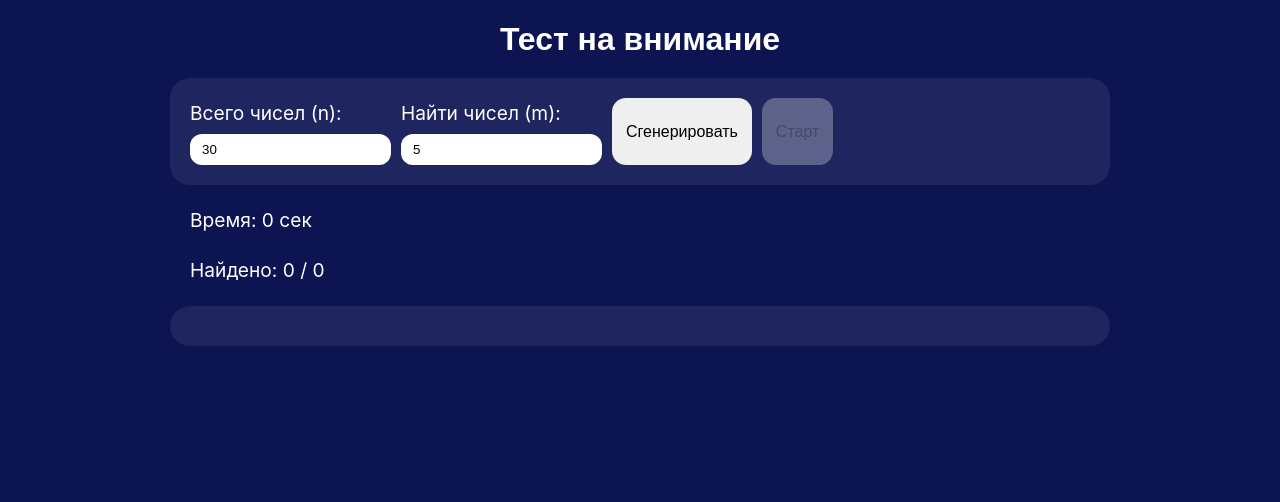
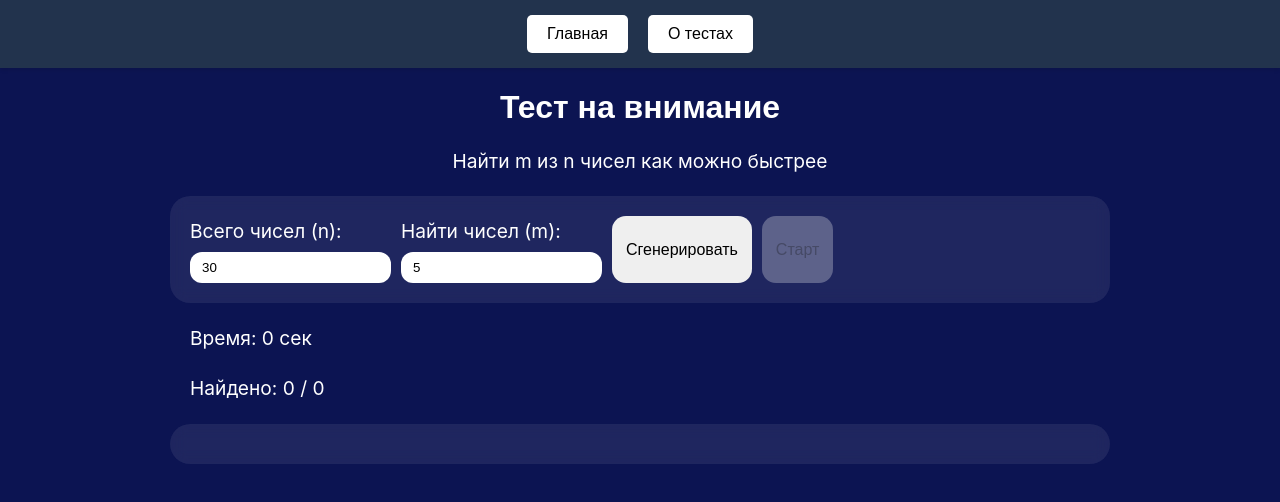
Before and after one commit to SunnyMenkov/CognitiveTrainer-SvelteKit, a SvelteKit app: page /test/attention in a window 1280 px wide. Shown: the top 502 px of the page. Built offline with nearby package versions, Linux system fonts and the light colour scheme.

Commit message:
fix main page

```diff
--- a/src/lib/tests/testRegistry.ts
+++ b/src/lib/tests/testRegistry.ts
@@ -11,7 +11,8 @@ export const testRegistry = {
         component: () => import("$lib/tests/Attention.svelte")
     },
     memory1: {
-        title: "Тест на память(интерференция)",
+        title: "Тест на память",
+        description: "Запоминайте содержимое картинок",
         component: () => import("$lib/tests/Memory1.svelte")
     },
     memory2: {
--- a/src/routes/+layout.svelte
+++ b/src/routes/+layout.svelte
@@ -8,4 +8,81 @@
 	<link rel="icon" href={favicon} />
 </svelte:head>
 
+<body>
+  <!-- Навбар сверху -->
+    <nav class="navbar">
+        <div class="nav-container">
+            <a class="nav-button" href="../">Главная</a>
+            <a class="nav-button" href="../about/">О тестах</a>
+        </div>
+    </nav>
+</body>
+
+<style>
+
+
+/* Сброс базовых отступов и установка box-sizing */
+* {
+    margin: 0;
+    padding: 0;
+    box-sizing: border-box;
+}
+
+body {
+    font-family: Arial, sans-serif;
+    background-color: #253c5f;
+    /* bcc1c8 */
+}
+
+/* Стили для навбара */
+.navbar {
+    background-color: #22334d;
+    padding: 15px 0;
+    box-shadow: 0 2px 4px rgba(0, 0, 0, 0.1);
+    position: sticky;
+    top: 0;
+    width: 100%;
+    z-index: 1000;
+}
+
+.nav-container {
+    max-width: 1200px;
+    margin: 0 auto;
+    padding: 0 20px;
+    display: flex;
+    align-items: center;
+    justify-content: center;
+    gap: 20px;
+}
+
+/* Стили для кнопки "Главная" */
+.nav-button {
+    background-color:white;
+    color: black;
+    border: none;
+    padding: 10px 20px;
+    font-size: 16px;
+    cursor: pointer;
+    border-radius: 5px;
+    transition: background-color 0.3s ease, transform 0.1s ease;
+}
+
+
+a:link, a:visited {
+    color: black;
+    text-decoration: none;
+
+}
+
+/* Эффекты при наведении и нажатии */
+.nav-button:hover {
+    background-color:rgb(162, 162, 162);
+}
+
+.nav-button:active {
+    transform: scale(0.98);
+}
+
+</style>
+
 {@render children()}
--- a/src/routes/test/[slug]/+page.svelte
+++ b/src/routes/test/[slug]/+page.svelte
@@ -18,6 +18,7 @@
 
 {#if TestComponent}
   <h1>{test?.title || 'Тест'}</h1>
+  <p>{test?.description || 'Описание теста отсутствует.'}</p>
   <TestComponent />
 
 {:else if !test}
```
Also changed, not shown: src/routes/+page.svelte (+85 -2 lines).
